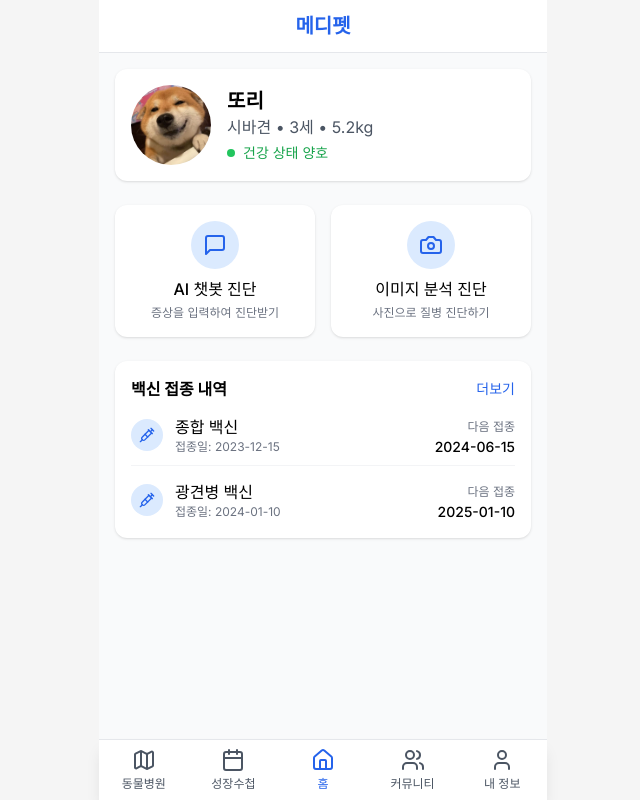
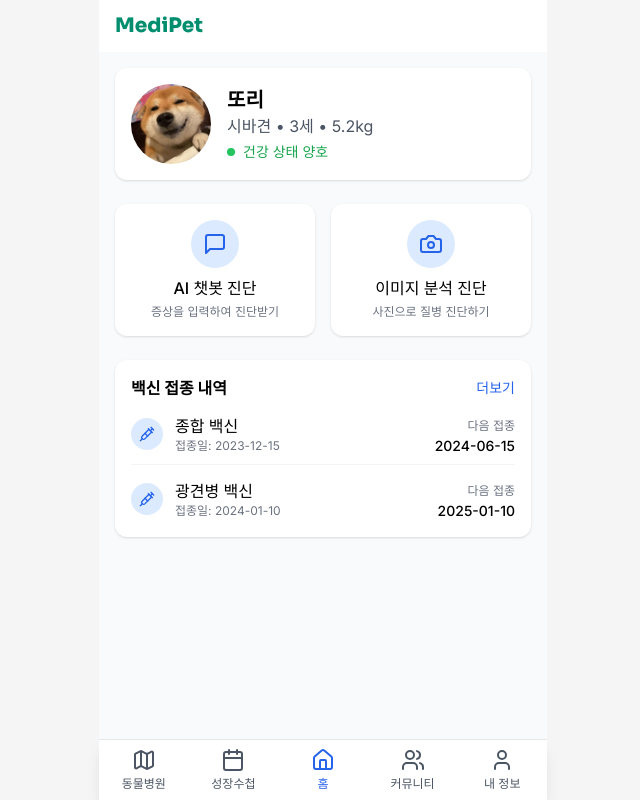
Before and after one commit to kgu-basic-capstone/frontend, a Next.js app: page / in a window 1280 px wide. Shown: the whole page, without its empty margins (317-957 px from the left). Built offline with nearby package versions, Linux system fonts and the light colour scheme.

Commit message:
design : add logo font

```diff
--- a/app/layout.tsx
+++ b/app/layout.tsx
@@ -1,6 +1,6 @@
 import type React from "react";
 import type { Metadata } from "next";
-import { Inter } from "next/font/google";
+import { Inter, Sora } from "next/font/google";
 import "./globals.css";
 import AppBar from "@/components/ui/app-bar";
 import BottomNavBar from "@/components/ui/bottom-nav-bar";
@@ -8,10 +8,11 @@ import BottomNavBar from "@/components/ui/bottom-nav-bar";
 const inter = Inter({ subsets: ["latin"] });
 
 export const metadata: Metadata = {
-  title: "메디펫 - Pet Health Tracker",
+  title: "반려동물 건강관리를 한번에, 메디펫!",
   description: "Track and manage your pet's health",
-  generator: "v0.dev",
 };
+
+const sora = Sora({ weight: "800" });
 
 export default function RootLayout({
   children,
@@ -22,7 +23,7 @@ export default function RootLayout({
     <html lang="ko">
       <body className={inter.className}>
         <div className="max-w-md mx-auto h-screen flex flex-col bg-gray-50">
-          <AppBar />
+          <AppBar font={sora} />
           <main className="flex-1 overflow-y-auto pb-16">{children}</main>
           <BottomNavBar />
         </div>
--- a/components/ui/app-bar.tsx
+++ b/components/ui/app-bar.tsx
@@ -1,11 +1,13 @@
+import { cn } from "@/lib/utils";
+import type { NextFont } from "next/dist/compiled/@next/font";
 import Link from "next/link";
 
-export default function AppBar() {
+export default function AppBar({ font }: { font: NextFont }) {
   return (
-    <header className="bg-white border-b border-gray-200 sticky top-0 z-20">
-      <div className="px-4 py-3 flex items-center justify-center">
-        <Link href="/" className="text-xl font-bold text-blue-600">
-          메디펫
+    <header className={cn("bg-white sticky top-0 z-20", font.className)}>
+      <div className="px-4 py-3 flex items-center ">
+        <Link href="/" className="text-xl font-bold text-point">
+          MediPet
         </Link>
       </div>
     </header>
```
